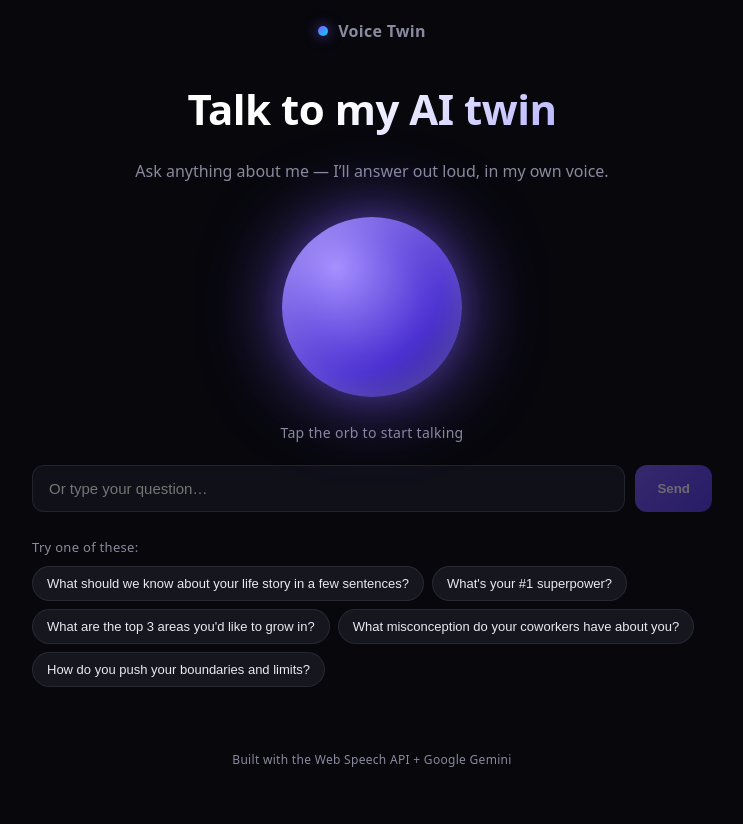
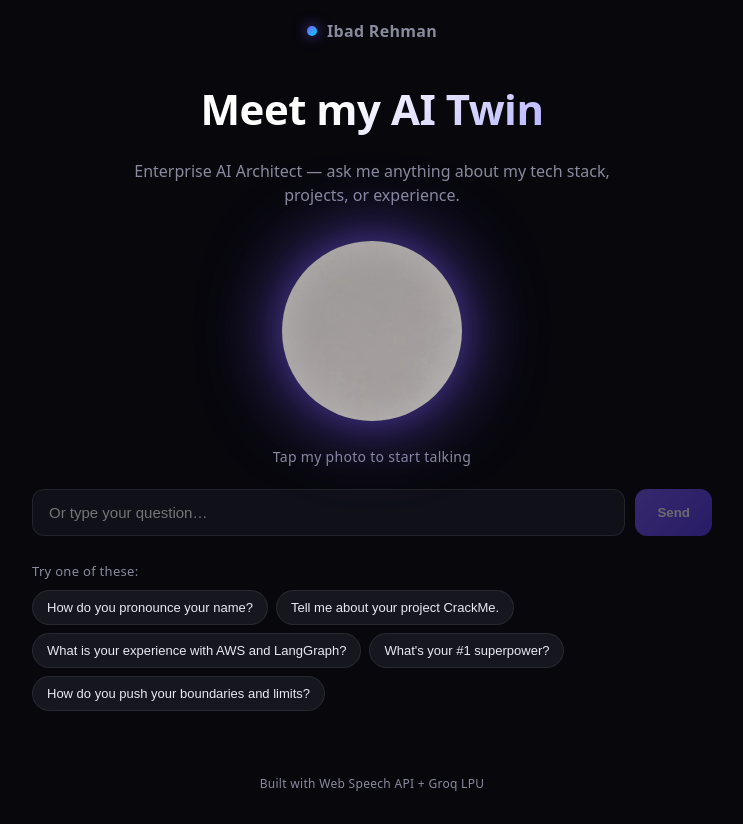
Before and after one commit to aiibad/My-Voice-Chat-Bot, a React (Vite) app: page / in a window 1280 px wide. Shown: the whole page, without its empty margins (268-1011 px from the left). Before the commit the page ends 800 px from the top, so only its background shows below. Built offline with nearby package versions, Linux system fonts and the light colour scheme.

Commit message:
Update sample questions and branding in App.jsx

```diff
--- a/src/App.jsx
+++ b/src/App.jsx
@@ -1,15 +1,16 @@
 import { useCallback, useEffect, useRef, useState } from 'react';
 
+// Updated sample questions based on your CV
 const SAMPLE_QUESTIONS = [
-  'What should we know about your life story in a few sentences?',
+  'How do you pronounce your name?',
+  'Tell me about your project CrackMe.',
+  'What is your experience with AWS and LangGraph?',
   "What's your #1 superpower?",
-  "What are the top 3 areas you'd like to grow in?",
-  'What misconception do your coworkers have about you?',
   'How do you push your boundaries and limits?',
 ];
 
 const STATUS_LABEL = {
-  idle: 'Tap the orb to start talking',
+  idle: 'Tap my photo to start talking',
   listening: 'Listening…',
   thinking: 'Thinking…',
   speaking: 'Speaking…',
@@ -73,7 +74,7 @@ export default function App() {
     };
   }, []);
 
-    /* ---------- the actual voice loop ---------- */
+  /* ---------- the actual voice loop ---------- */
   const speak = useCallback((text) => {
     const synth = synthRef.current;
     if (!synth) {
@@ -203,14 +204,14 @@ export default function App() {
       <header className="header">
         <div className="brand">
           <span className="brand-dot" />
-          <span>Voice&nbsp;Twin</span>
+          <span>Ibad Rehman</span>
         </div>
       </header>
 
       <main className="main">
-        <h1 className="title">Talk to my AI twin</h1>
+        <h1 className="title">Meet my AI Twin</h1>
         <p className="subtitle">
-          Ask anything about me — I’ll answer out loud, in my own voice.
+          Enterprise AI Architect — ask me anything about my tech stack, projects, or experience.
         </p>
 
         <button
@@ -220,7 +221,11 @@ export default function App() {
           aria-label={status === 'idle' ? 'Start talking' : 'Stop'}
         >
           <span className="orb-glow" />
-          <span className="orb-core" />
+          {/* Added the inline background image here */}
+          <span
+            className="orb-core"
+            style={{ backgroundImage: "url('/profile.jpg')" }}
+          />
         </button>
 
         <p className="status">{STATUS_LABEL[status]}</p>
@@ -244,7 +249,7 @@ export default function App() {
             )}
             {reply && (
               <div className="bubble bubble--bot">
-                <span className="bubble-label">Me</span>
+                <span className="bubble-label">Ibad AI</span>
                 <p>{reply}</p>
               </div>
             )}
@@ -282,7 +287,7 @@ export default function App() {
       </main>
 
       <footer className="footer">
-        Built with the Web Speech API + Google Gemini
+        Built with Web Speech API + Groq LPU
       </footer>
     </div>
   );
```
